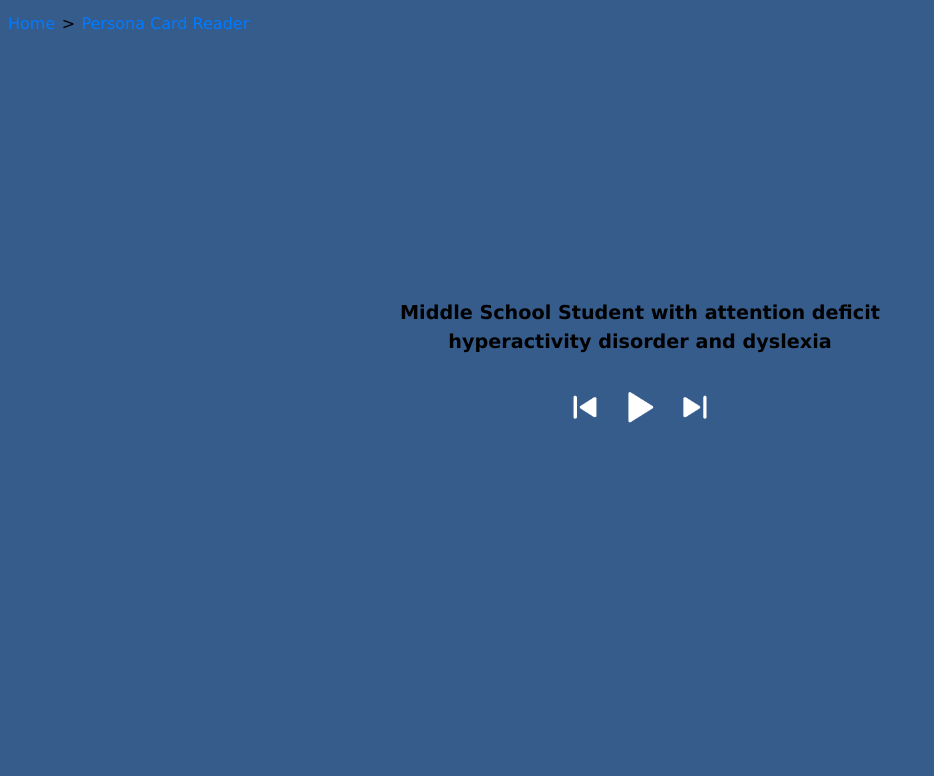
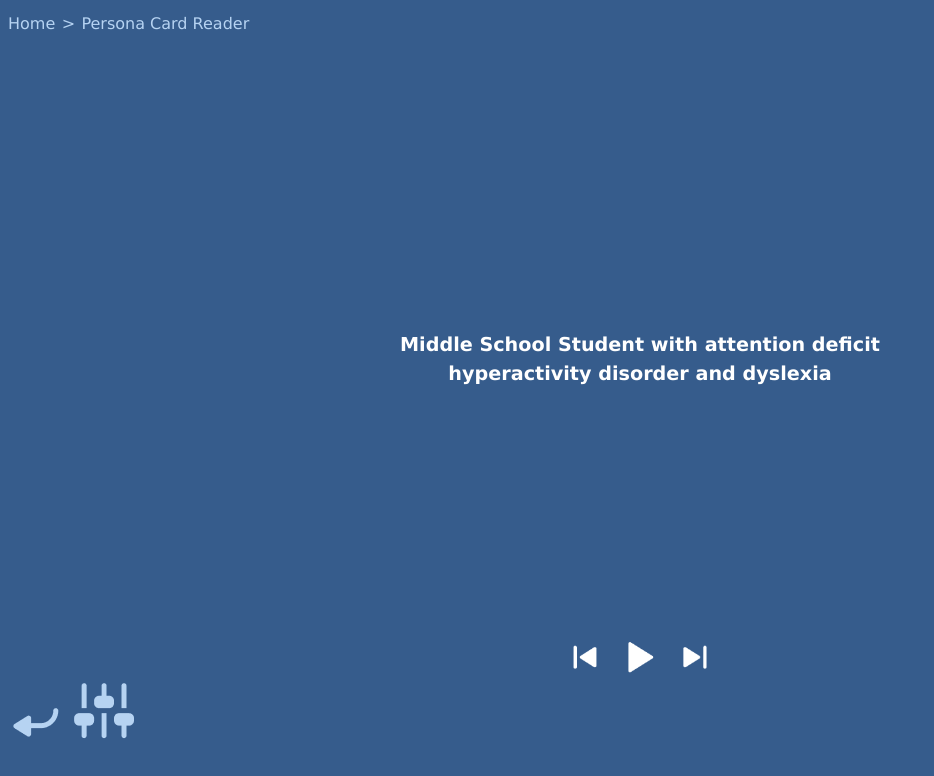
Before and after one commit to constancacc/Individual_ADU, a plain HTML site: page html/reader.html in a window 1280 px wide. Shown: the whole page, without its empty margins (0-934 px from the left). Drawn offline with Linux system fonts and the light colour scheme.

Commit message:
botões que faltam

```diff
--- a/css/css.css
+++ b/css/css.css
@@ -1,7 +1,7 @@
 /*----------- index 2.html --------------*/
 
 :root {
-    --breadcrumb-color: #007BFF; /* Cor do breadcrumb */
+    --breadcrumb-color: #b6d3f2; /* Cor do breadcrumb */
 }
 
 body {
@@ -21,10 +21,11 @@ nav[aria-label="breadcrumb"] ol {
   nav[aria-label="breadcrumb"] li+li:before {
     content: ">";
     padding: 0 0.5vw;
+    color:var(--breadcrumb-color);
   }
 
   nav[aria-label="breadcrumb"] a {
-    color:var(--breadcrumb-color);;
+    color:var(--breadcrumb-color);
     text-decoration: none;
   }
 
@@ -67,7 +68,6 @@ nav[aria-label="breadcrumb"] ol {
   #screen-reader-page-btn {
     margin-top: 1em; /* Espaço entre o card e o botão */
     font-size: large; /* Mesmo tamanho de fonte do título */
-    color: var(--breadcrumb-color); /* Mesma cor do breadcrumb */
     background: white;
     border-radius: 1vw;
     border:none;
@@ -95,8 +95,9 @@ nav[aria-label="breadcrumb"] ol {
 .card-text {
   margin: 10px 0;
   max-width: 600px;
-  font-size: 1.2em;
+  font-size: larger;
   line-height: 1.5;
+  color: white;
 }
 
 
@@ -104,8 +105,13 @@ nav[aria-label="breadcrumb"] ol {
   margin-top: 20px;
 }
 
+section{
+  position:relative;
+}
 
 .button-container {
+  position:absolute;
+  bottom:0;
   display: flex;
   gap: 15px;
   align-items: center;
--- a/html/reader.html
+++ b/html/reader.html
@@ -17,7 +17,6 @@
             </ol>
         </nav>
     </header>
-
 
 
     <main>
@@ -54,6 +53,12 @@
 
 
     </main>
+
+    <footer>
+        <a href="../index.html" ><img src="../img/back.png" alt="back"></a>
+        <a href="../html/settings.html"><img src="../img/Settings.png" alt="settings"></a>
+    </footer>
+
     <script src="../js/JavaScript.js"></script>
 </body>
 </html>
```
Also changed, not shown: img/Settings.png (added), img/back.png (added), 1 other file.
